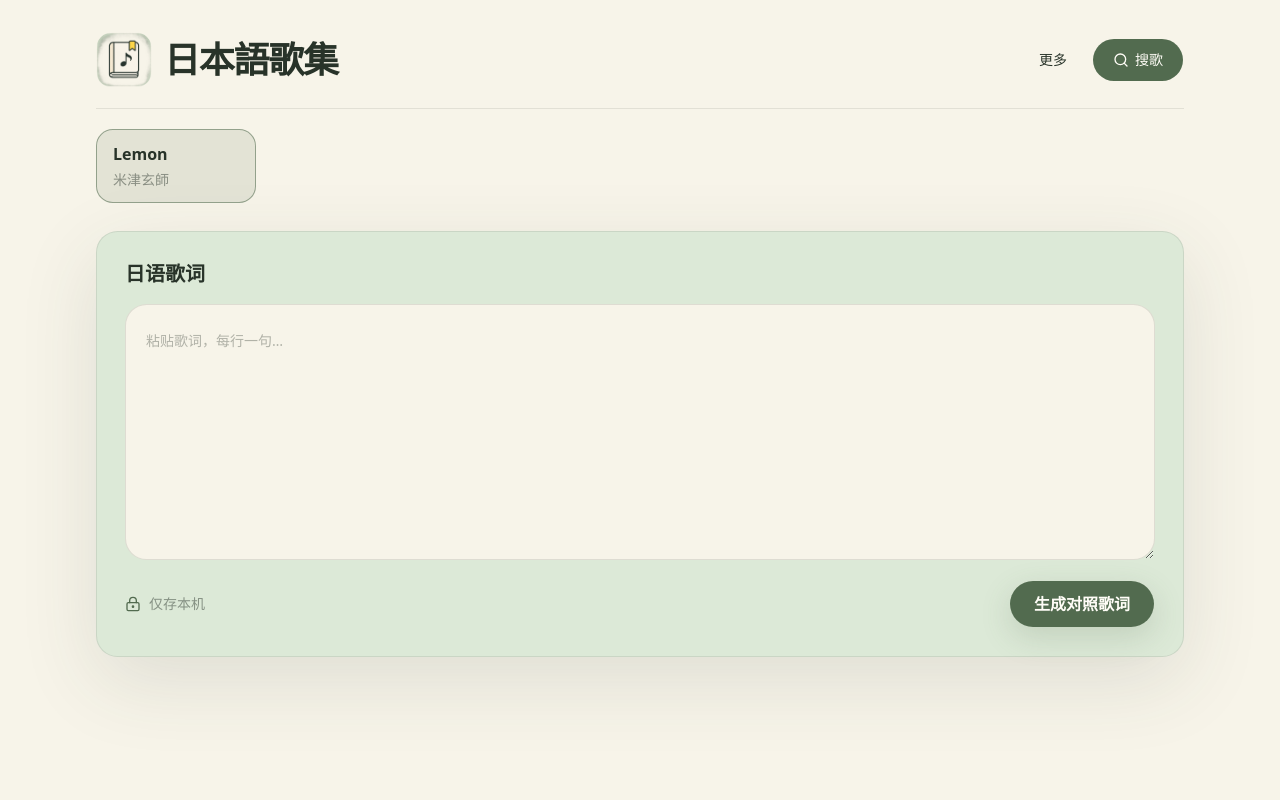
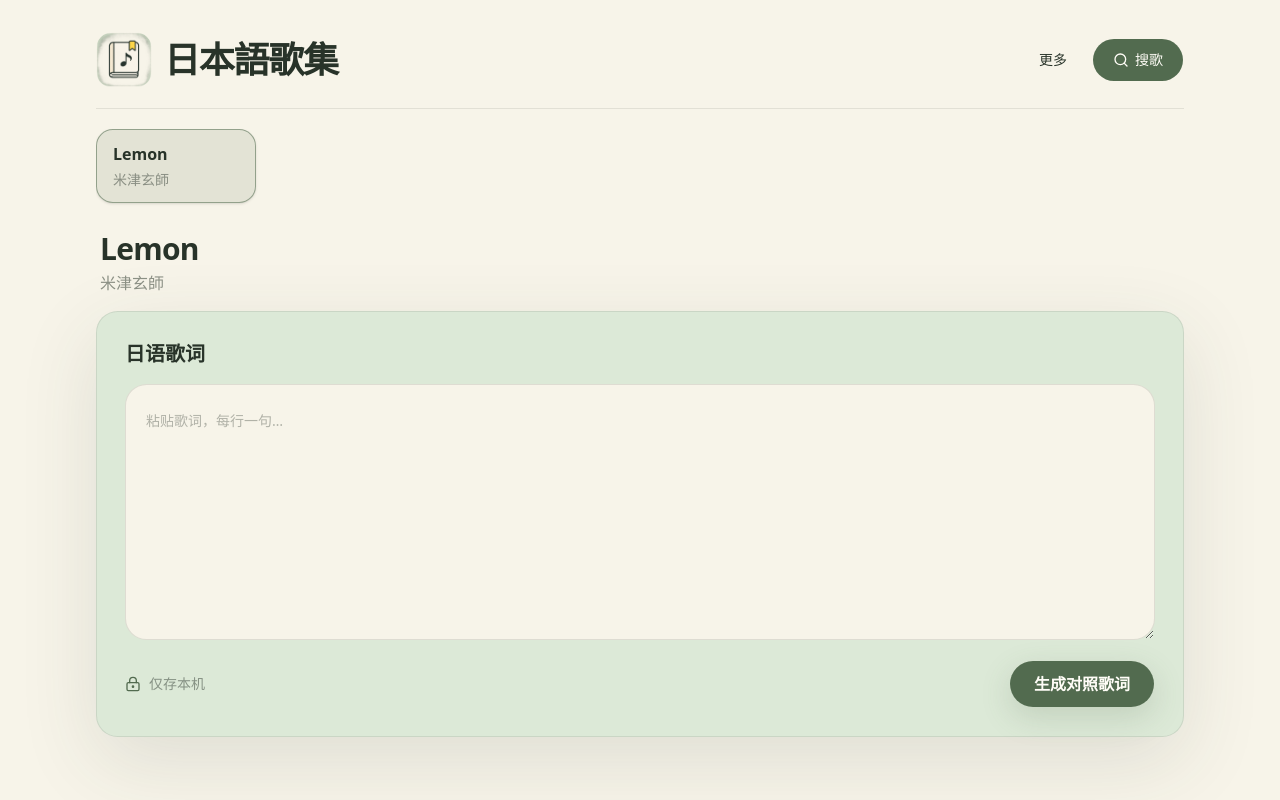
Before and after one commit to dayuzhishui23/japanese-songbook, a React (Vite) app: page / in a window 1280 px wide. Built offline with nearby package versions, Linux system fonts and the light colour scheme.

Commit message:
Restore song heading and smooth transitions

```diff
--- a/app/globals.css
+++ b/app/globals.css
@@ -71,6 +71,7 @@
   html {
     @apply font-sans;
     background: var(--background);
+    scroll-behavior: smooth;
   }
 
   body {
@@ -83,3 +84,44 @@
     color: #283329;
   }
 }
+
+@keyframes song-view-in {
+  from {
+    opacity: 0;
+    transform: translateY(0.4rem);
+  }
+  to {
+    opacity: 1;
+    transform: translateY(0);
+  }
+}
+
+@keyframes panel-in {
+  from {
+    opacity: 0;
+    transform: translateY(0.75rem);
+  }
+  to {
+    opacity: 1;
+    transform: translateY(0);
+  }
+}
+
+.song-view-enter {
+  animation: song-view-in 220ms ease-out both;
+}
+
+.panel-enter {
+  animation: panel-in 180ms ease-out both;
+}
+
+@media (prefers-reduced-motion: reduce) {
+  html {
+    scroll-behavior: auto;
+  }
+
+  .song-view-enter,
+  .panel-enter {
+    animation: none;
+  }
+}
--- a/app/page.tsx
+++ b/app/page.tsx
@@ -492,7 +492,16 @@ export default function Home() {
         />
 
         {activeSong ? (
-          isEditing ? (
+          <div className="song-view-enter" key={activeSong.id}>
+            <section className="mb-4 px-1" aria-label="当前歌曲">
+              <h2 className="truncate text-2xl font-semibold tracking-[-0.025em] text-foreground sm:text-3xl">
+                {activeSong.title}
+              </h2>
+              <p className="mt-1 truncate text-sm text-foreground/52 sm:text-base">
+                {activeSong.artist}
+              </p>
+            </section>
+            {isEditing ? (
               <LyricsEditor
                 error={error}
                 isGenerating={isGenerating}
@@ -504,7 +513,6 @@ export default function Home() {
             ) : (
               <LyricsReader
                 corrections={library.phoneticCorrections}
-              key={activeSong.id}
                 lines={activeSong.lines}
                 onDeleteCorrection={deletePhoneticCorrection}
                 onEdit={() => setIsEditing(true)}
@@ -513,7 +521,8 @@ export default function Home() {
                 onSaveWithCorrections={saveLinesAndCorrections}
                 song={activeSong}
               />
-          )
+            )}
+          </div>
         ) : (
           <EmptyLibrary onChoose={addOnlineSong} onManual={addManualSong} />
         )}
@@ -541,10 +550,10 @@ function SongShelf({
             <button
               key={song.id}
               aria-current={active ? 'true' : undefined}
-              className={`min-w-40 rounded-xl border px-4 py-3 text-left transition focus-visible:outline-2 focus-visible:outline-offset-2 focus-visible:outline-primary ${
+              className={`min-w-40 rounded-xl border px-4 py-3 text-left transition-all duration-200 focus-visible:outline-2 focus-visible:outline-offset-2 focus-visible:outline-primary ${
                 active
-                  ? 'border-primary/55 bg-primary/12'
-                  : 'border-foreground/10 bg-card hover:border-foreground/24'
+                  ? 'border-primary/55 bg-primary/12 shadow-sm'
+                  : 'border-foreground/10 bg-card hover:-translate-y-0.5 hover:border-foreground/24'
               }`}
               onClick={() => onSelect(song)}
               type="button"
@@ -1578,7 +1587,7 @@ function LyricsReader({
       </div>
       {showAudioSync && !isEditingLines ? (
         <div
-          className={`rounded-2xl border border-primary/20 bg-card/95 p-4 shadow-[0_20px_70px_rgb(52_69_54/22%)] backdrop-blur sm:mb-4 sm:bg-primary/[0.06] sm:p-5 sm:shadow-none ${
+          className={`panel-enter rounded-2xl border border-primary/20 bg-card/95 p-4 shadow-[0_20px_70px_rgb(52_69_54/22%)] backdrop-blur sm:mb-4 sm:bg-primary/[0.06] sm:p-5 sm:shadow-none ${
             audioUrl ? 'fixed inset-x-3 bottom-3 z-40 sm:static' : 'mb-4'
           }`}
         >
@@ -1669,7 +1678,7 @@ function LyricsReader({
             <article
               key={index}
               id={`lyric-line-${index}`}
-              className={`border-b border-foreground/[0.07] px-5 py-7 last:border-b-0 sm:px-8 ${
+              className={`border-b border-foreground/[0.07] px-5 py-7 transition-colors duration-300 last:border-b-0 sm:px-8 ${
                 showAudioSync && activeLineIndex === index
                   ? 'bg-primary/[0.07] ring-1 ring-inset ring-primary/30'
                   : ''
```
Lines whose indentation alone changed are shown as unchanged.
